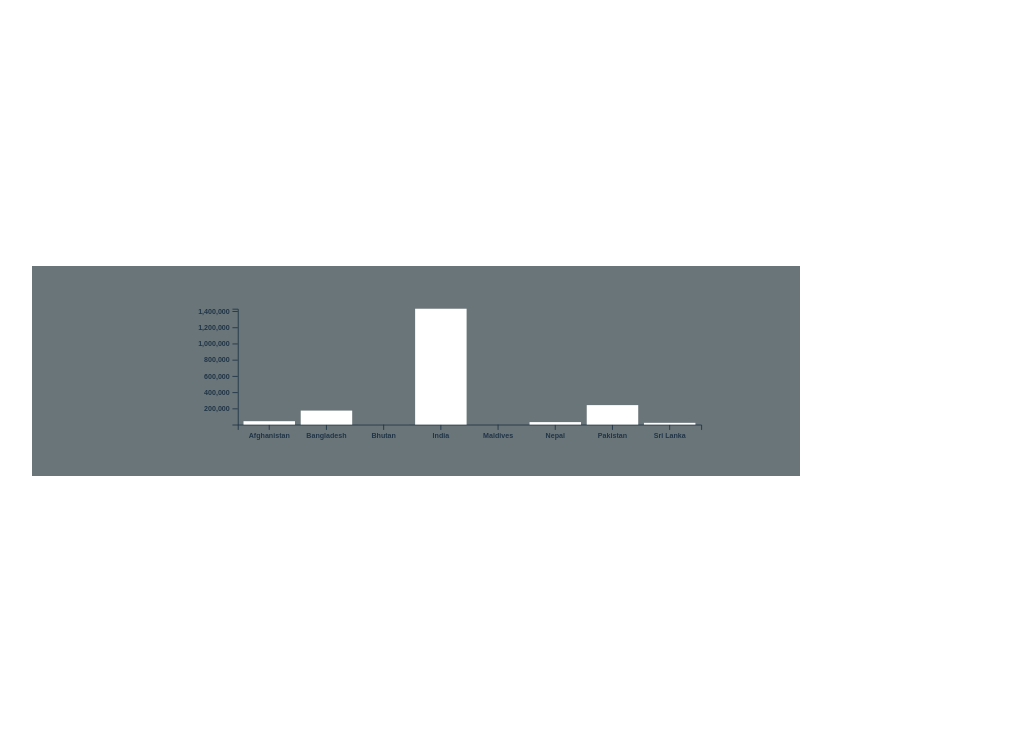
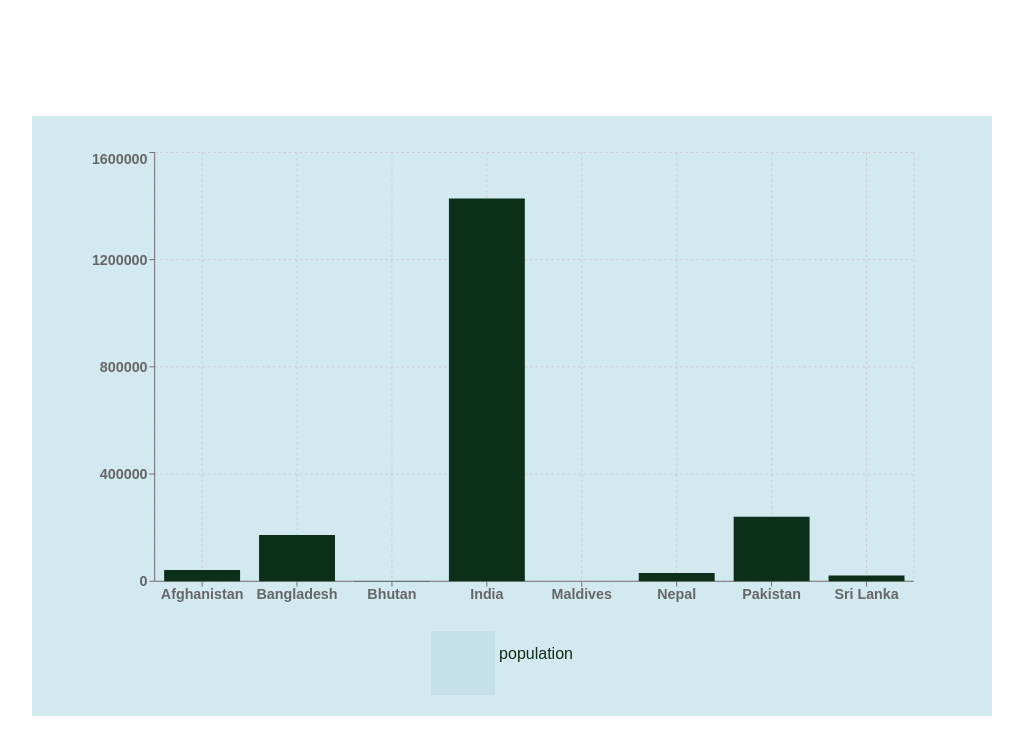
Before and after one commit to Asmita-Nyoupane/svg-charts, a React (Vite) app: page / in a window 1280 px wide. Shown: the top 754 px of the page, without its empty margins (224-1247 px from the left). Built offline with nearby package versions, Linux system fonts and the light colour scheme.

Commit message:
charts using recharts

```diff
--- a/package.json
+++ b/package.json
@@ -13,6 +13,7 @@
     "d3": "^7.9.0",
     "react": "^18.3.1",
     "react-dom": "^18.3.1",
+    "recharts": "^2.15.0",
     "tailwind": "^4.0.0"
   },
   "devDependencies": {
--- a/src/App.css
+++ b/src/App.css
@@ -21,12 +21,12 @@ button {
   background: rgb(163, 163, 197);
 }
 svg {
-  background-color: rgba(28, 45, 51, 0.655);
+  background-color: rgba(188, 221, 233, 0.655);
   margin-top: 2vh;
-  padding: 1rem;
+  padding: 2rem;
 }
 svg text {
-  font-size: 1vh;
+  font-size: 2vh;
   font-weight: bold;
 }
 #root {
@@ -48,3 +48,7 @@ svg text {
 .label {
   color: #000;
 }
+.container {
+  width: 960px;
+  height: 600px;
+}
--- /dev/null
+++ b/src/Rechart-App.jsx
@@ -0,0 +1,24 @@
+import React from "react";
+import RechartLineChart from "./component/rechart-component/rechart-line-chart";
+import { barData } from "./lib/data";
+import RechartBarChart from "./component/rechart-component/rechart-bar-chart";
+const valueKey = "stats.value";
+const labelKey = "country.name";
+const RechartApp = () => {
+  return (
+    <div className="container">
+      {/* <RechartLineChart
+        barData={barData}
+        labelKey={labelKey}
+        valueKey={valueKey}
+      /> */}
+      <RechartBarChart
+        barData={barData}
+        labelKey={labelKey}
+        valueKey={valueKey}
+      />
+    </div>
+  );
+};
+
+export default RechartApp;
--- /dev/null
+++ b/src/component/rechart-component/rechart-bar-chart.jsx
@@ -0,0 +1,50 @@
+import React from "react";
+import {
+  Bar,
+  BarChart,
+  CartesianGrid,
+  Legend,
+  Rectangle,
+  ResponsiveContainer,
+  Tooltip,
+  XAxis,
+  YAxis,
+} from "recharts";
+import { getNestedValue } from "../../lib/utility";
+import { CustomTooltip } from "./rechart-line-chart";
+
+const RechartBarChart = ({ barData, labelKey, valueKey }) => {
+  const data = barData.map((item) => ({
+    country: getNestedValue(item, labelKey),
+    population: getNestedValue(item, valueKey),
+  }));
+  return (
+    <ResponsiveContainer width="100%" height="100%">
+      <BarChart
+        width={500}
+        height={300}
+        data={data}
+        margin={{
+          top: 5,
+          right: 30,
+          left: 20,
+          bottom: 5,
+        }}
+      >
+        <CartesianGrid strokeDasharray="3 3" />
+        <XAxis dataKey="country" />
+        <YAxis />
+        <Tooltip content={<CustomTooltip />} />
+        <Legend />
+
+        <Bar
+          dataKey="population"
+          fill="#0b2f19"
+          activeBar={<Rectangle fill="gold" stroke="purple" />}
+        />
+      </BarChart>
+    </ResponsiveContainer>
+  );
+};
+
+export default RechartBarChart;
--- /dev/null
+++ b/src/component/rechart-component/rechart-line-chart.jsx
@@ -0,0 +1,73 @@
+import React from "react";
+import {
+  CartesianGrid,
+  Legend,
+  Line,
+  LineChart,
+  ResponsiveContainer,
+  Tooltip,
+  XAxis,
+  YAxis,
+} from "recharts";
+import { getNestedValue } from "../../lib/utility";
+
+// Custom Tooltip to display country name and population
+export const CustomTooltip = ({ active, payload, label }) => {
+  if (active && payload && payload.length) {
+    const country = label;
+    const population = payload[0].value;
+    return (
+      <div
+        style={{
+          background: "#fff",
+          border: "1px solid #ccc",
+          padding: "10px",
+          borderRadius: "4px",
+          color: " black",
+        }}
+      >
+        <p style={{ margin: 0, fontWeight: "bold" }}>{`Country: ${country}`}</p>
+        <p style={{ margin: 0 }}>{`Population: ${population}`}</p>
+      </div>
+    );
+  }
+
+  return null;
+};
+
+const RechartLineChart = ({ barData, labelKey, valueKey }) => {
+  const data = barData.map((item) => ({
+    country: getNestedValue(item, labelKey),
+    population: getNestedValue(item, valueKey),
+  }));
+
+  return (
+    <ResponsiveContainer width="100%" height="100%">
+      <LineChart
+        width={500}
+        height={300}
+        data={data}
+        margin={{
+          top: 5,
+          right: 30,
+          left: 20,
+          bottom: 5,
+        }}
+      >
+        <CartesianGrid strokeDasharray="3 3" />
+        <XAxis dataKey="country" />
+        <YAxis />
+        <Tooltip content={<CustomTooltip />} />
+        <Legend />
+        <Line
+          type="monotone"
+          dataKey="population"
+          stroke="#03012b"
+          activeDot={{ r: 8 }}
+        />
+      </LineChart>
+    </ResponsiveContainer>
+  );
+};
+
+export default RechartLineChart;
--- a/src/main.jsx
+++ b/src/main.jsx
@@ -3,10 +3,12 @@ import { createRoot } from "react-dom/client";
 import "./index.css";
 import App from "./App.jsx";
 import DThreeApp from "./App-d3.jsx";
+import RechartApp from "./Rechart-App.jsx";
 
 createRoot(document.getElementById("root")).render(
   <StrictMode>
     {/* <App /> */}
-    <DThreeApp />
+    {/* <DThreeApp /> */}
+    <RechartApp />
   </StrictMode>
 );
```
Also changed, not shown: 1 other file (tests, documents, lock files or other folders).
